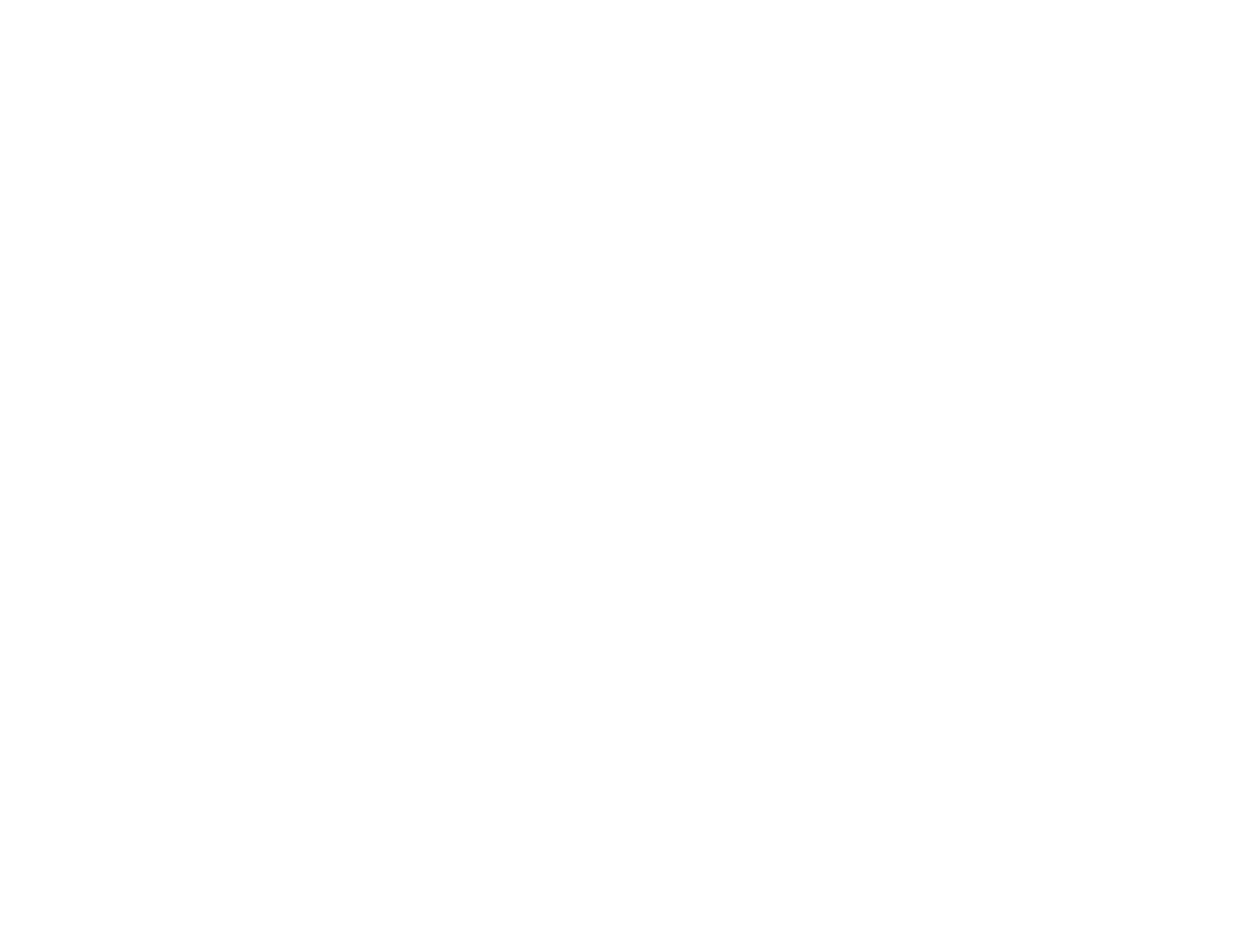
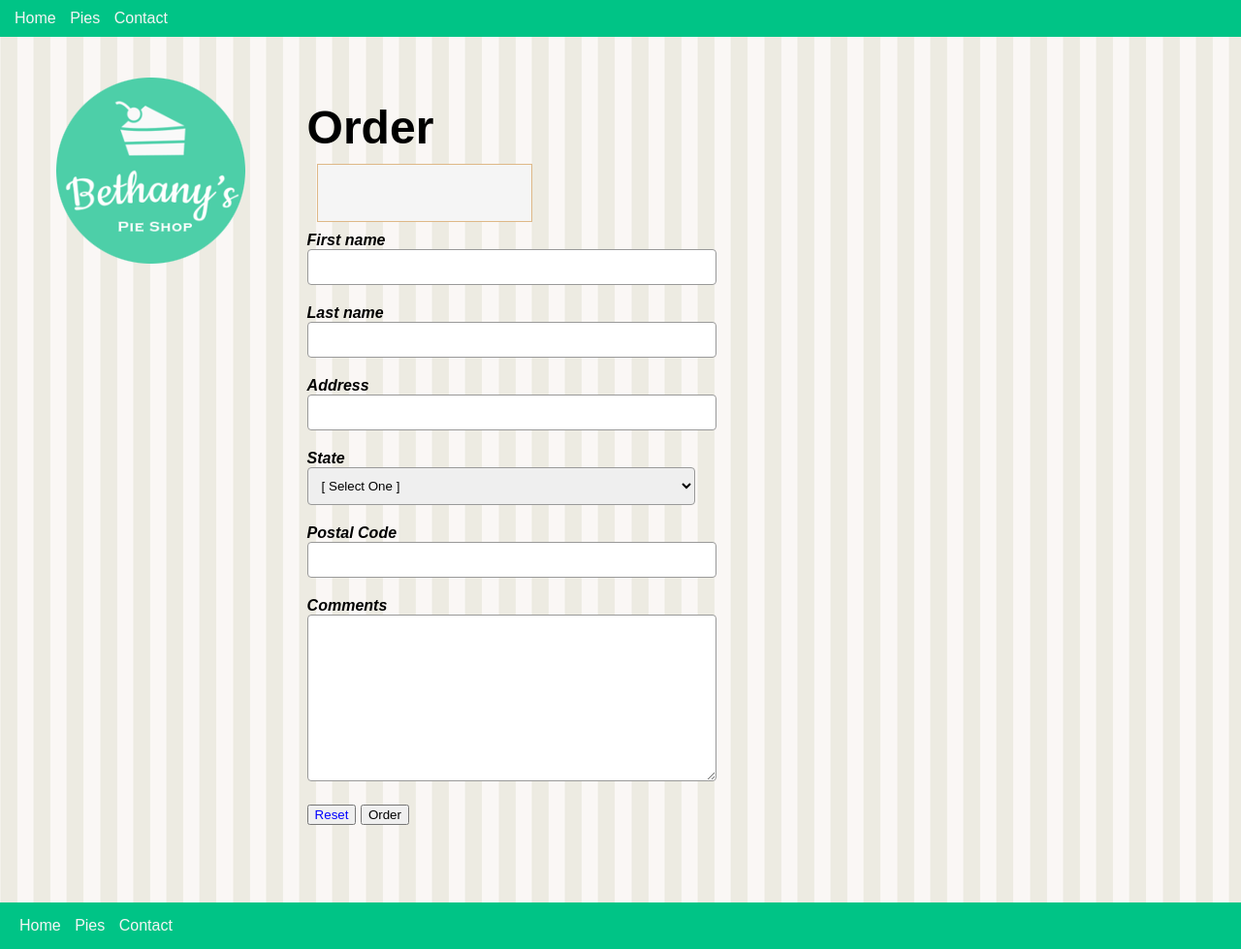
Before and after one commit to badigerajanth/html-pluralsite-tutor, a plain HTML site: page order.html in a window 1280 px wide. Shown: the whole page at 97% size. Before the commit the page ends 800 px from the top, so only its background shows below. Drawn offline with Linux system fonts and the light colour scheme.

Commit message:
added user collecting forms

```diff
--- a/order.html
+++ b/order.html
@@ -0,0 +1,229 @@
+<!DOCTYPE html>
+<html lang="en">
+
+<head>
+    <link rel="stylesheet" href="site.css" type="text/css">
+    <meta charset="UTF-8">
+    <meta name="viewport" content="width=device-width, initial-scale=1.0">
+    <title>Pie Shop</title>
+    <style>
+        @media only screen and (min-width: 768px) {
+            article {
+                width: 400px;
+            }
+
+        }
+
+        h1 {
+            font-size: 3em;
+            margin-top: 0.5em;
+        }
+
+        .banner {
+            max-width: 100%;
+        }
+
+        .sub-title {
+            background-color: rgba(255, 255, 255, 0.749);
+            font-size: 1.5em;
+            padding: 10px;
+        }
+
+        .input-group input,
+        .input-group textarea,
+        .input-group select {
+            margin-bottom: 20px;
+            padding: 10px;
+            border: solid 1px #999;
+            border-radius: 4px;
+            width: 100%;
+        }
+
+        lable {
+            font-style: italic;
+            font-weight: 600;
+        }
+
+        input[type="reset"] {
+            cursor: pointer;
+            color: blue;
+        }
+    </style>
+</head>
+
+<body>
+    <header>
+        <nav>
+            <ul>
+                <li><a href="/">Home</a></li>
+                <li><a href="pies.html">Pies</a></li>
+                <li><a href="contact.html" class="navlinks" target="_self">Contact</a></li>
+            </ul>
+        </nav>
+    </header>
+
+    <main>
+        <aside><img src="/images/logo.png" alt="logo"></img></aside>
+        <article>
+
+            <h1>Order</h1>
+            <div class="pie"><img src="" alt="" />
+                <div class="columns">
+                    <div class="title"></div>
+                    <div class="price"></div>
+                </div>
+                <p class="desc"></p>
+            </div>
+
+
+            <form action="http://localhost:8080/api/post" method="POST">
+                <input type="hidden" id="pie-order" name="pie-order">
+                <input type="hidden" id="location" name="location">
+
+                <div class="input-group">
+                    <div>
+                        <lable for="first-name">First name</lable>
+                    </div>
+                    <div><input type="text" name="first-name" id="first-name" /></div>
+                </div>
+
+                <div class="input-group">
+                    <div>
+                        <lable for="last-name">Last name</lable>
+                    </div>
+                    <div><input type="text" name="last-name" id="last-name" /></div>
+                </div>
+
+                <div class="input-group">
+                    <div>
+                        <lable for="address">Address</lable>
+                    </div>
+                    <div><input type="text" name="address" id="address" /></div>
+                </div>
+
+                <div class="input-group">
+                    <div>
+                        <lable for="first-name">State</lable>
+                    </div>
+                    <div>
+                        <select name="state" id="state">
+                            <option value="" selected>[ Select One ]</option>
+                            <option value="Andhra-Pradesh">Andhra Pradesh</option>
+                            <option value="Arunachal Pradesh">Arunachal Pradesh</option>
+                            <option value="Assam">Assam</option>
+                            <option value="Bihar">Bihar</option>
+                            <option value="Chhattisgarh">Chhattisgarh</option>
+                            <option value="Goa">Goa</option>
+                            <option value="Gujarat">Gujarat</option>
+                            <option value="Haryana">Haryana</option>
+                            <option value="Himachal Pradesh">Himachal Pradesh</option>
+                            <option value="Jharkhand">Jharkhand</option>
+                            <option value="Karnataka">Karnataka</option>
+                            <option value="Kerala">Kerala</option>
+                            <option value="Madhya-Pradesh">Madhya Pradesh</option>
+                            <option value="Maharashtra">Maharashtra</option>
+                            <option value="Manipur">Manipur</option>
+                            <option value="Meghalaya">Meghalaya</option>
+                            <option value="Mizoram">Mizoram</option>
+                            <option value="Nagaland">Nagaland</option>
+                            <option value="Odisha">Odisha</option>
+                            <option value="Punjab">Punjab</option>
+                            <option value="Rajasthan">Rajasthan</option>
+                            <option value="Sikkim">Sikkim</option>
+                            <option value="Tamil-Nadu">Tamil Nadu</option>
+                            <option value="Telangana">Telangana</option>
+                            <option value="Tripura">Tripura</option>
+                            <option value="Uttar-Pradesh">Uttar Pradesh</option>
+                            <option value="Uttarakhand">Uttarakhand</option>
+                            <option value="West-Bengal">West Bengal</option>
+                        </select>
+                    </div>
+                </div>
+
+                <div class="input-group">
+                    <div>
+                        <lable for="postal-code">Postal Code</lable>
+                    </div>
+                    <div><input type="text" name="postal-code" id="postal-code" /></div>
+                </div>
+
+
+                <div class="input-group">
+                    <div>
+                        <lable for="comments">Comments</lable>
+                    </div>
+                    <div>
+                        <textarea name="comments" id="comments" cols="30" rows="10"></textarea>
+                    </div>
+                </div>
+
+                <input type="reset" value="Reset" />
+                <input type="submit" value="Order" />
+
+
+            </form>
+
+        </article>
+    </main>
+
+    <footer>
+        <nav>
+            <ul>
+                <li><a href="/">Home</a></li>
+                <li><a href="pies.html">Pies</a></li>
+                <li><a href="contact.html">Contact</a></li>
+            </ul>
+        </nav>
+    </footer>
+    <script>
+        window.addEventListener("DOMContentLoaded", function () {
+            let locationBox = document.querySelector("#location");
+            let location = {
+                longitude: "unknown",
+                latitude: "unknown"
+
+            };
+            window.navigator.geolocation.getCurrentPosition(
+                function (position) {
+                    location={
+                        latitude:position.coords.latitude,
+                        longitude:position.coords.longitude
+                    };
+                    locationBox.value=JSON.stringify(location);
+
+                },
+                function (error) {
+                    locationBox.value=JSON.stringify(location);
+
+                });
+
+
+            const order = localStorage.getItem("order");
+
+            if (order) {
+                const pieOrder = JSON.parse(order);
+                const orderType = document.querySelector("#pie-order");
+                orderType.value = order;
+
+                const pie = document.querySelector(".pie");
+
+                const title = pie.querySelector(".title");
+                const price = pie.querySelector(".price");
+                const desc = pie.querySelector(".desc");
+                const img = pie.querySelector("img");
+
+                title.innerHTML = pieOrder.title;
+                price.innerHTML = pieOrder.price;
+                desc.innerHTML = pieOrder.desc;
+                img.setAttribute("src", `images/${pieOrder.id}.png`);
+
+
+
+            }
+
+        });
+
+    </script>
+</body>
+
+</html>
```
Also changed, not shown: pies.html (+1 -1 lines).
